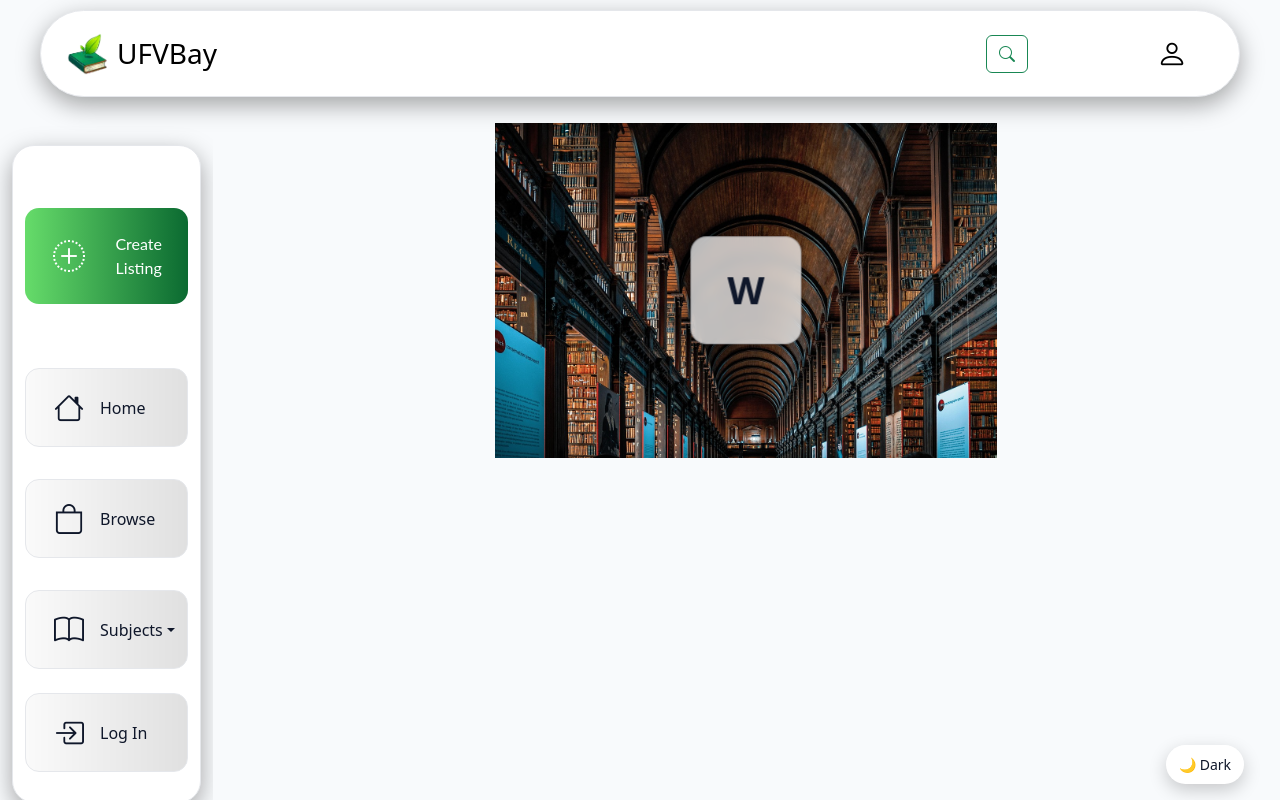
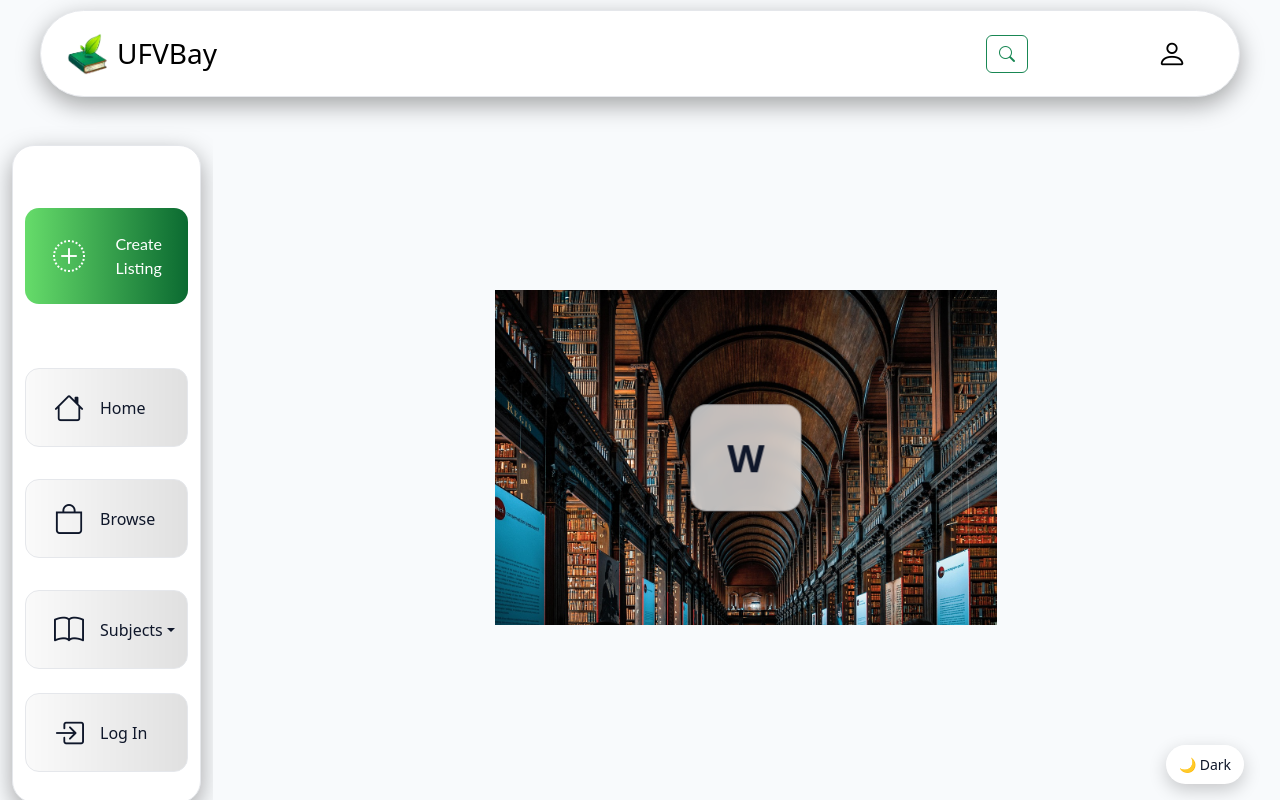
Before and after one commit to Gurv-Chahal/ufvbay, a React (Vite) app in the folder client/: page /home in a window 1280 px wide. Built offline with nearby package versions, Linux system fonts and the light colour scheme; a small style sheet from the web is missing.

Commit message:
fixing content in center

```diff
--- a/client/src/styles/Home.css
+++ b/client/src/styles/Home.css
@@ -40,12 +40,16 @@
 }
 
 /* the image area */
-.home-main {
+.home-main{
     grid-column: 2 / 3;
+    /* was: position: relative; place-items: center; ... */
+    position: relative;
+    display: flex;                 /* <-- make it a flex container */
+    align-items: center;           /* vertical center */
+    justify-content: center;       /* horizontal center */
+    height: 100%;                  /* ensure it can center within full column */
     min-width: 0;
     min-height: 0;
-    position: relative;
-    place-items: center;
     z-index: 0;
     padding-left: var(--main-gap);
     padding-bottom: var(--main-gap);
```
